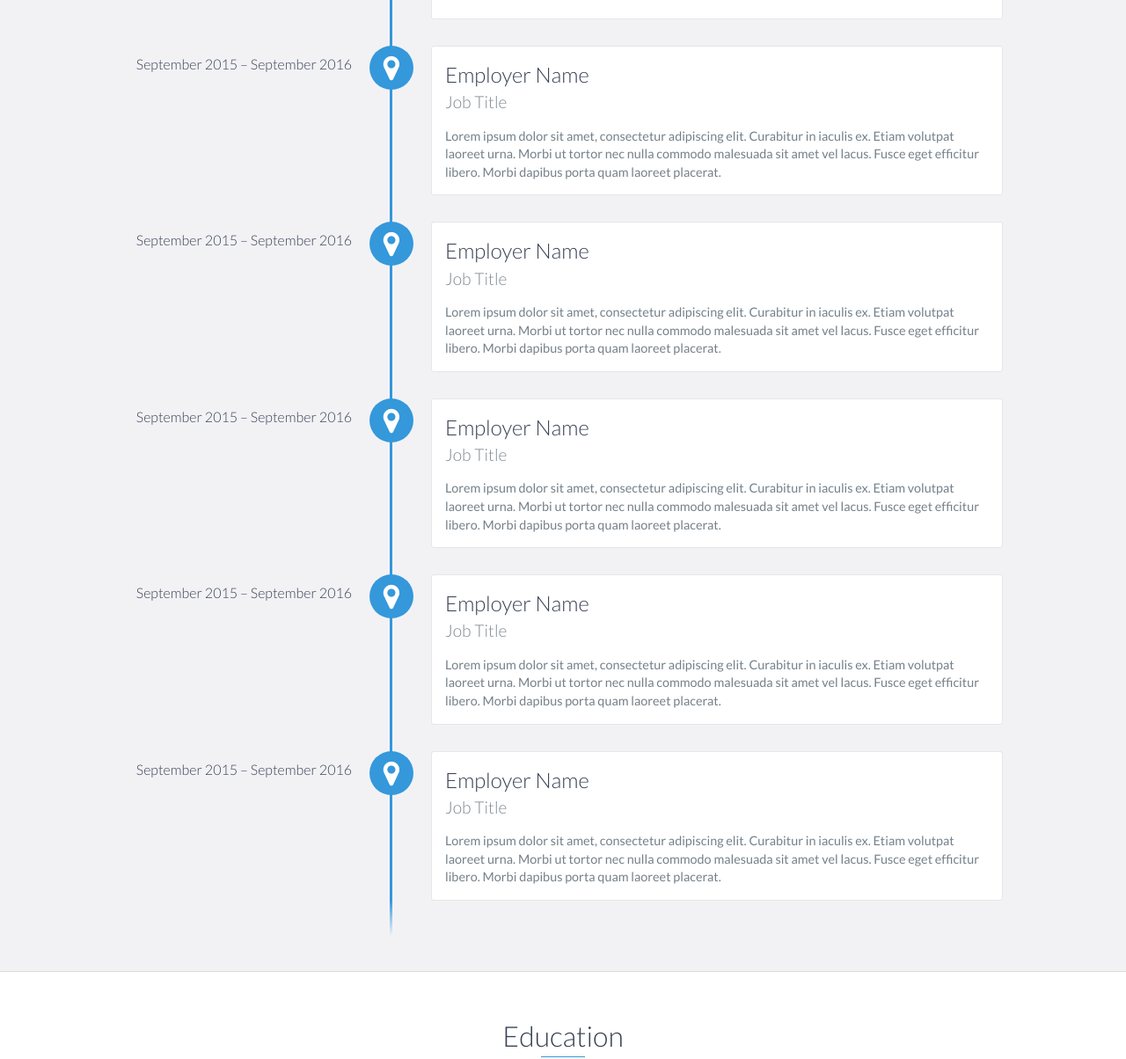
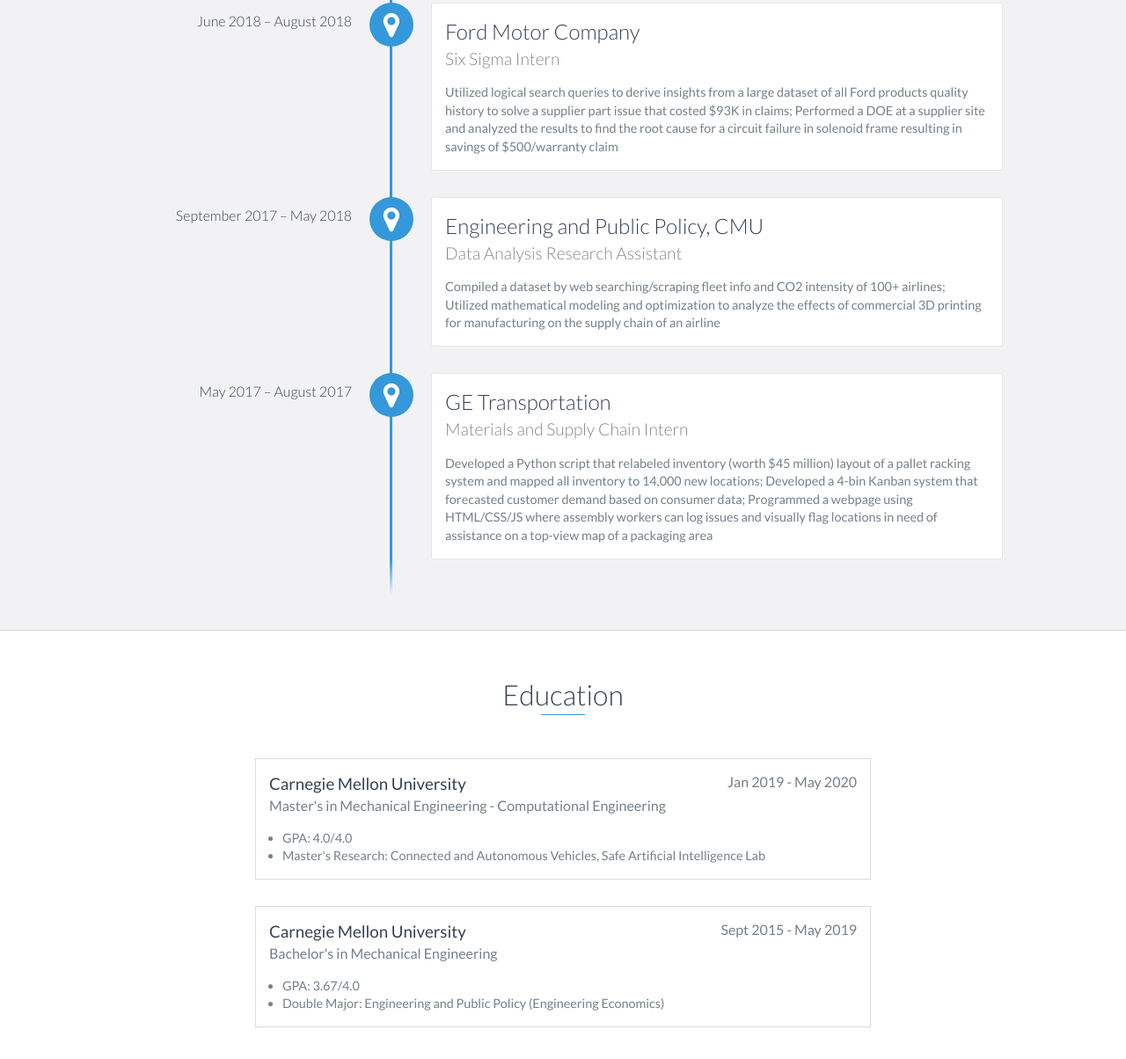
Before and after one commit to kdave12/kdave12.github.io, a website: page index.html in a window 1280 px wide. Shown: the part 1745-2949 px from the top of the page at 88% size. Drawn offline with nearby package versions, Linux system fonts and the light colour scheme.

Commit message:
Update index.html
changes to experience

```diff
--- a/index.html
+++ b/index.html
@@ -95,53 +95,35 @@
 
             <div data-date="May 2019 – August 2019">
                 <h3>Apple Inc.</h3>
-                <h4>iPhone Quality Engineering Intern/h4>
+                <h4>iPhone Quality Engineering Intern </h4>
                 <p>
 Developed an automatic failure alerting system on a live Tableau dashboard using statistical process control and analyzed a large dataset (6 GB+) using Python and Pandas; Created a process framework to utilize an internal analytics platform (Core Analytics) which hosts all iPhone users’ device (900M+) data to proactively identify and predict quality issues; Analyzed a dataset from a DOE (Design of Experiments) to assess the severity of a display issue affecting 500K iPhone X Max units using Tableau and MS Excel
 		   </p>
             </div>
 
-            <div data-date="September 2015 – September 2016">
-                <h3>Employer Name</h3>
-                <h4>Job Title</h4>
+            <div data-date="June 2018 – August 2018">
+                <h3>Ford Motor Company</h3>
+                <h4>Six Sigma Intern</h4>
                 <p>
-                    Lorem ipsum dolor sit amet, consectetur adipiscing elit. Curabitur in iaculis ex. Etiam volutpat laoreet urna. Morbi ut tortor nec nulla commodo malesuada sit amet vel lacus. Fusce eget efficitur libero. Morbi dapibus porta quam laoreet placerat.
+Utilized logical search queries to derive insights from a large dataset of all Ford products quality history to solve a supplier part issue that costed $93K in claims; Performed a DOE at a supplier site and analyzed the results to find the root cause for a circuit failure in solenoid frame resulting in savings of $500/warranty claim
                 </p>
             </div>
 
-	    <div data-date="September 2015 – September 2016">
-                <h3>Employer Name</h3>
-                <h4>Job Title</h4>
+	    <div data-date="September 2017 – May 2018">
+                <h3>Engineering and Public Policy, CMU </h3>
+                <h4> Data Analysis Research Assistant </h4>
                 <p>
-                    Lorem ipsum dolor sit amet, consectetur adipiscing elit. Curabitur in iaculis ex. Etiam volutpat laoreet urna. Morbi ut tortor nec nulla commodo malesuada sit amet vel lacus. Fusce eget efficitur libero. Morbi dapibus porta quam laoreet placerat.
+Compiled a dataset by web searching/scraping fleet info and CO2 intensity of 100+ airlines; Utilized mathematical modeling and optimization to analyze the effects of commercial 3D printing for manufacturing on the supply chain of an airline
                 </p>
             </div>
 
-	    <div data-date="September 2015 – September 2016">
-                <h3>Employer Name</h3>
-                <h4>Job Title</h4>
+	    <div data-date="May 2017 – August 2017">
+                <h3>GE Transportation</h3>
+                <h4>Materials and Supply Chain Intern</h4>
                 <p>
-                    Lorem ipsum dolor sit amet, consectetur adipiscing elit. Curabitur in iaculis ex. Etiam volutpat laoreet urna. Morbi ut tortor nec nulla commodo malesuada sit amet vel lacus. Fusce eget efficitur libero. Morbi dapibus porta quam laoreet placerat.
+Developed a Python script that relabeled inventory (worth $45 million) layout of a pallet racking system and mapped all inventory to 14,000 new locations; Developed a 4-bin Kanban system that forecasted customer demand based on consumer data; Programmed a webpage using HTML/CSS/JS where assembly workers can log issues and visually flag locations in need of assistance on a top-view map of a packaging area
                 </p>
             </div>
-
-            <div data-date="September 2015 – September 2016">
-                <h3>Employer Name</h3>
-                <h4>Job Title</h4>
-                <p>
-                    Lorem ipsum dolor sit amet, consectetur adipiscing elit. Curabitur in iaculis ex. Etiam volutpat laoreet urna. Morbi ut tortor nec nulla commodo malesuada sit amet vel lacus. Fusce eget efficitur libero. Morbi dapibus porta quam laoreet placerat.
-                </p>
-            </div>
-
-	   <div data-date="September 2015 – September 2016">
-                <h3>Employer Name</h3>
-                <h4>Job Title</h4>
-                <p>
-                    Lorem ipsum dolor sit amet, consectetur adipiscing elit. Curabitur in iaculis ex. Etiam volutpat laoreet urna. Morbi ut tortor nec nulla commodo malesuada sit amet vel lacus. Fusce eget efficitur libero. Morbi dapibus porta quam laoreet placerat.
-                </p>
-            </div>
-
-
         </div>
     </div>
     <!-- End #experience -->
@@ -152,7 +134,7 @@
             <h3>Carnegie Mellon University</h3>
             <span class="education-date">Jan 2019 - May 2020</span>
             <h4>Master's in Mechanical Engineering - Computational Engineering</h4>
-
+	     <ul>
 	     <li>
 		  GPA: 4.0/4.0
 	       </li>
@@ -160,7 +142,7 @@
                Master's Research:
 		Connected and Autonomous Vehicles, Safe Artificial Intelligence Lab
                 </li>
-
+               </ul>
         </div>
         <!-- End .education-block -->
 
```
